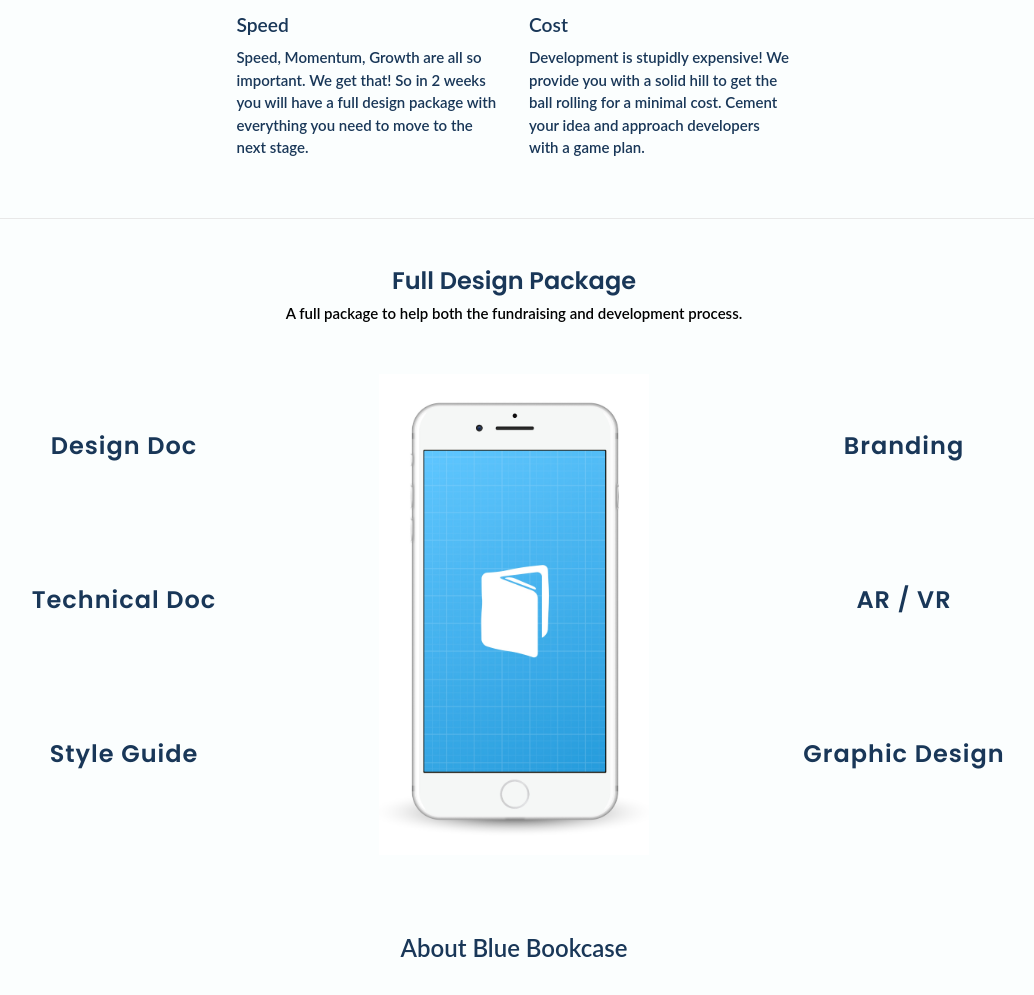
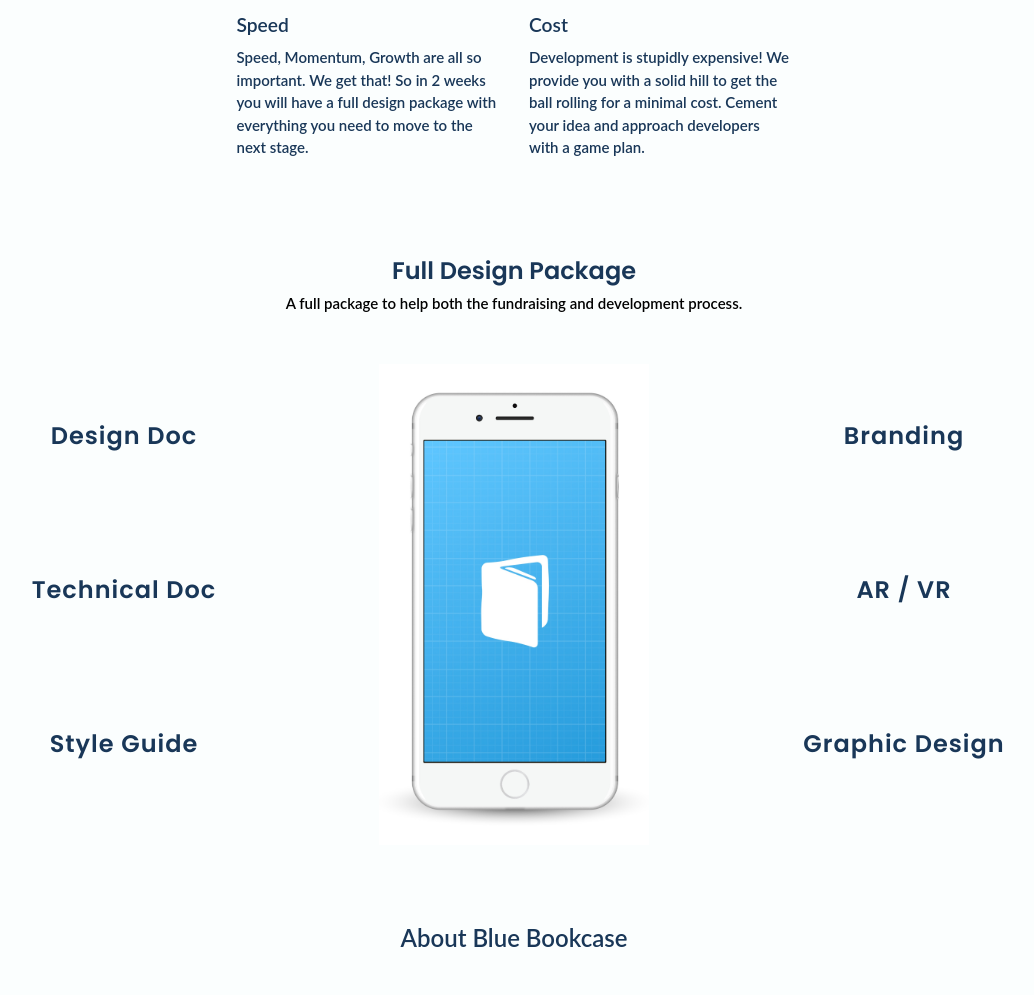
Before and after one commit to TySchultz/TySchultz.Github.io, a plain HTML site: page index.html in a window 1280 px wide. Shown: the part 971-1966 px from the top of the page, without its empty margins (126-1160 px from the left). Drawn offline with Linux system fonts and the light colour scheme.

Commit message:
no divider

```diff
--- a/index.html
+++ b/index.html
@@ -150,7 +150,6 @@
               <div class="col-md-3">
               </div>
             </div>
-            <h3 class="divider"></h3>
           </div>
         </div>
         <!-- Full Package  !-->
```
